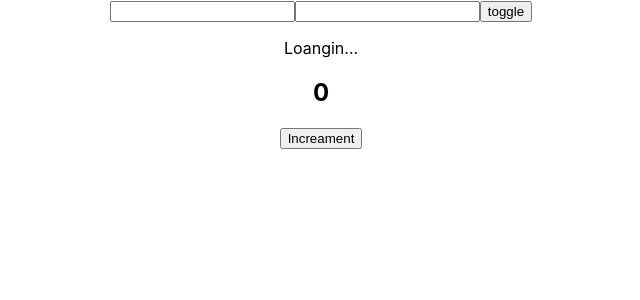
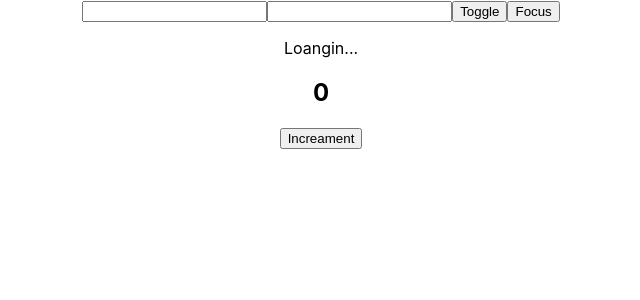
Before and after one commit to 8989Rahul/learning-ts-and-hooks, a React (Create React App) app: page / in a window 1280 px wide. Shown: the top 300 px of the page, without its empty margins (319-959 px from the left). Built offline with nearby package versions, Linux system fonts and the light colour scheme; no server answers.

Commit message:
adding new useref

```diff
--- a/src/App.tsx
+++ b/src/App.tsx
@@ -1,12 +1,13 @@
-import React, { useEffect, useState, useRef } from "react";
+import React, { useState, useRef } from "react";
 import "./App.css";
 import { useForm } from "./useForm";
 import { ShowHello } from "./ShowHello";
-import { useFetch } from "./useFetch";
+// import { useFetch } from "./useFetch";
 
 const App: React.FC = () => {
   const [values, setValues] = useForm({ email: "", password: "" });
   const inputRef = useRef(null);
+  const hello = useRef(() => console.log("hello"));
   const [showHello, setShowHello] = useState(true);
 
   return (
@@ -24,7 +25,14 @@ const App: React.FC = () => {
         onChange={setValues}
       />
 
-      <button onClick={() => setShowHello(!showHello)}>toggle</button>
+      <button onClick={() => setShowHello(!showHello)}>Toggle</button>
+      <button
+        onClick={() => {
+          hello.current();
+        }}
+      >
+        Focus
+      </button>
       {showHello && <ShowHello />}
     </div>
   );
```
